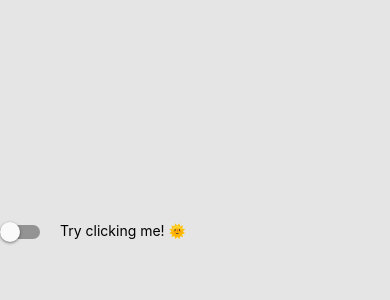
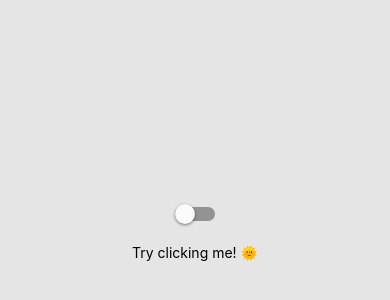
Before and after one commit to GabTheGreat25/React-Native-React-File-Structure, a React Native app: screen / in a window 390 px wide. Shown: the part 190-490 px from the top of the page. Built offline with nearby package versions, Linux system fonts and the light colour scheme.

Commit message:
Center the ui

```diff
--- a/App.js
+++ b/App.js
@@ -5,7 +5,7 @@ export default function App() {
   const { colorScheme, toggleColorScheme } = useColorScheme();
   return (
     <View className="items-center justify-center flex-1 bg-light-default dark:bg-dark-default">
-      <View className="flex-row w-full gap-5">
+      <View className="flex items-center justify-center w-full gap-5">
         <Switch value={colorScheme === "dark"} onChange={toggleColorScheme} />
         <Text selectable={false} className="dark:text-white">
           {`Try clicking me! ${colorScheme === "dark" ? "🌙" : "🌞"}`}
```
